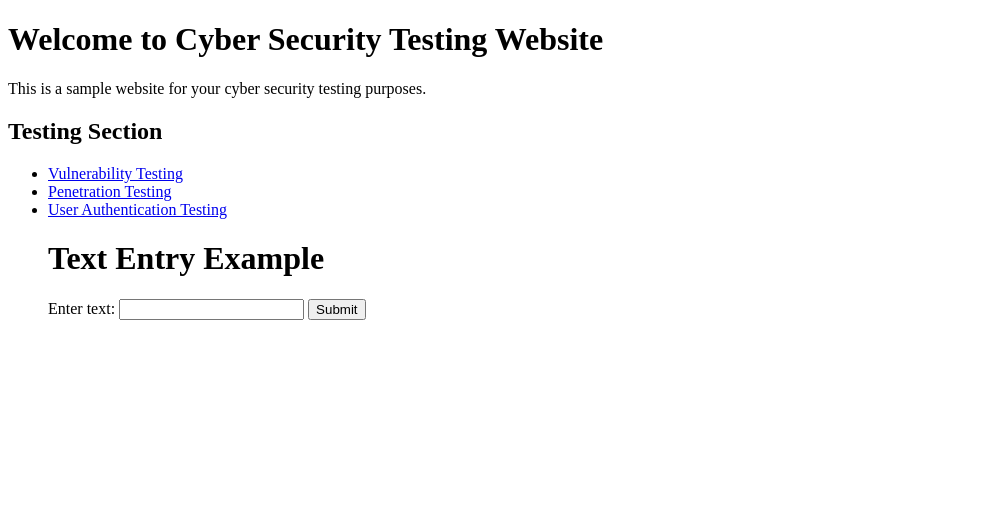
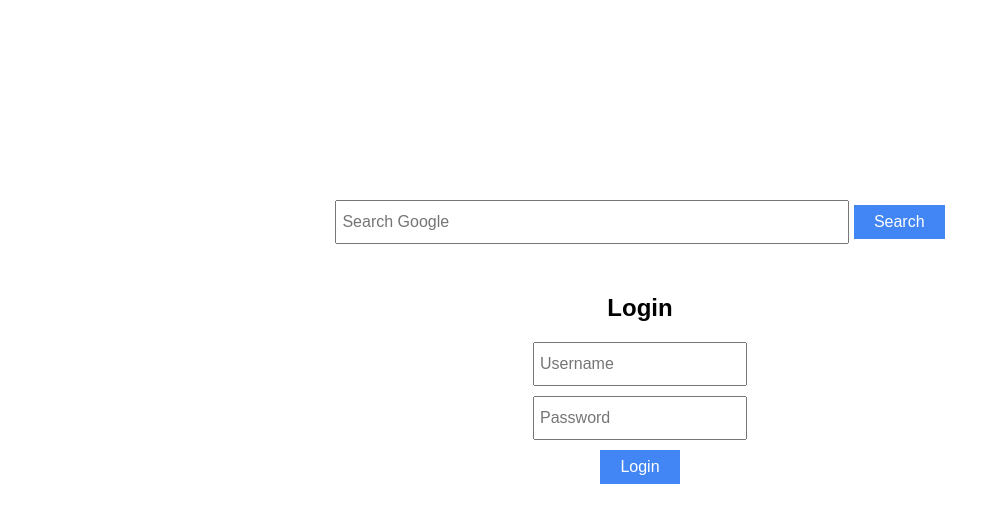
Before and after one commit to iAimToCode/BootConProject4, a plain HTML site: page index.html in a window 1280 px wide. Shown: the whole page, without its empty margins (0-1000 px from the left). Drawn offline with Linux system fonts and the light colour scheme.

Commit message:
Update index.html

```diff
--- a/index.html
+++ b/index.html
@@ -1,36 +1,74 @@
 <!DOCTYPE html>
 <html>
 <head>
-    <title>Cyber Security Testing Website</title>
+  <title>My Search Engine</title>
+  <style>
+    body {
+      font-family: Arial, sans-serif;
+    }
+
+    .search-container {
+      text-align: center;
+      margin-top: 200px;
+    }
+
+    .search-container input[type="text"] {
+      width: 500px;
+      height: 30px;
+      font-size: 16px;
+      padding: 5px;
+    }
+
+    .search-container input[type="submit"] {
+      border: none;
+      background-color: #4285F4;
+      color: #fff;
+      font-size: 16px;
+      padding: 8px 20px;
+      cursor: pointer;
+    }
+
+    .login-container {
+      text-align: center;
+      margin-top: 50px;
+    }
+
+    .login-container input[type="text"],
+    .login-container input[type="password"] {
+      width: 200px;
+      height: 30px;
+      font-size: 16px;
+      padding: 5px;
+      margin-bottom: 10px;
+    }
+
+    .login-container input[type="submit"] {
+      border: none;
+      background-color: #4285F4;
+      color: #fff;
+      font-size: 16px;
+      padding: 8px 20px;
+      cursor: pointer;
+    }
+  </style>
 </head>
 <body>
-    <h1>Welcome to Cyber Security Testing Website</h1>
+  <div class="search-container">
+    <form>
+      <input type="text" name="q" placeholder="Search Google">
+      <input type="submit" value="Search">
+    </form>
+  </div>
 
-    <p>This is a sample website for your cyber security testing purposes.</p>
-
-    <h2>Testing Section</h2>
-    <ul>
-        <li><a href="vulnerability.html">Vulnerability Testing</a></li>
-        <li><a href="penetration.html">Penetration Testing</a></li>
-        <li><a href="authentication.html">User Authentication Testing</a></li>
-        <!-- Add more testing sections as needed -->
-        <!DOCTYPE html>
-<html>
-<head>
-  <title>Looking For Something?</title>
-</head>
-<body>
-  <h1>Text Entry Example</h1>
-
-  <form>
-    <label for="text-entry">Enter text:</label>
-    <input type="text" id="text-entry" name="text-entry">
-
-    <input type="submit" value="Submit">
-  </form>
+  <div class="login-container">
+    <h2>Login</h2>
+    <form>
+      <input type="text" name="username" placeholder="Username">
+      <br>
+      <input type="password" name="password" placeholder="Password">
+      <br>
+      <input type="submit" value="Login">
+    </form>
+  </div>
 </body>
 </html>
-
-    </ul>
-</body>
-</html>
```
